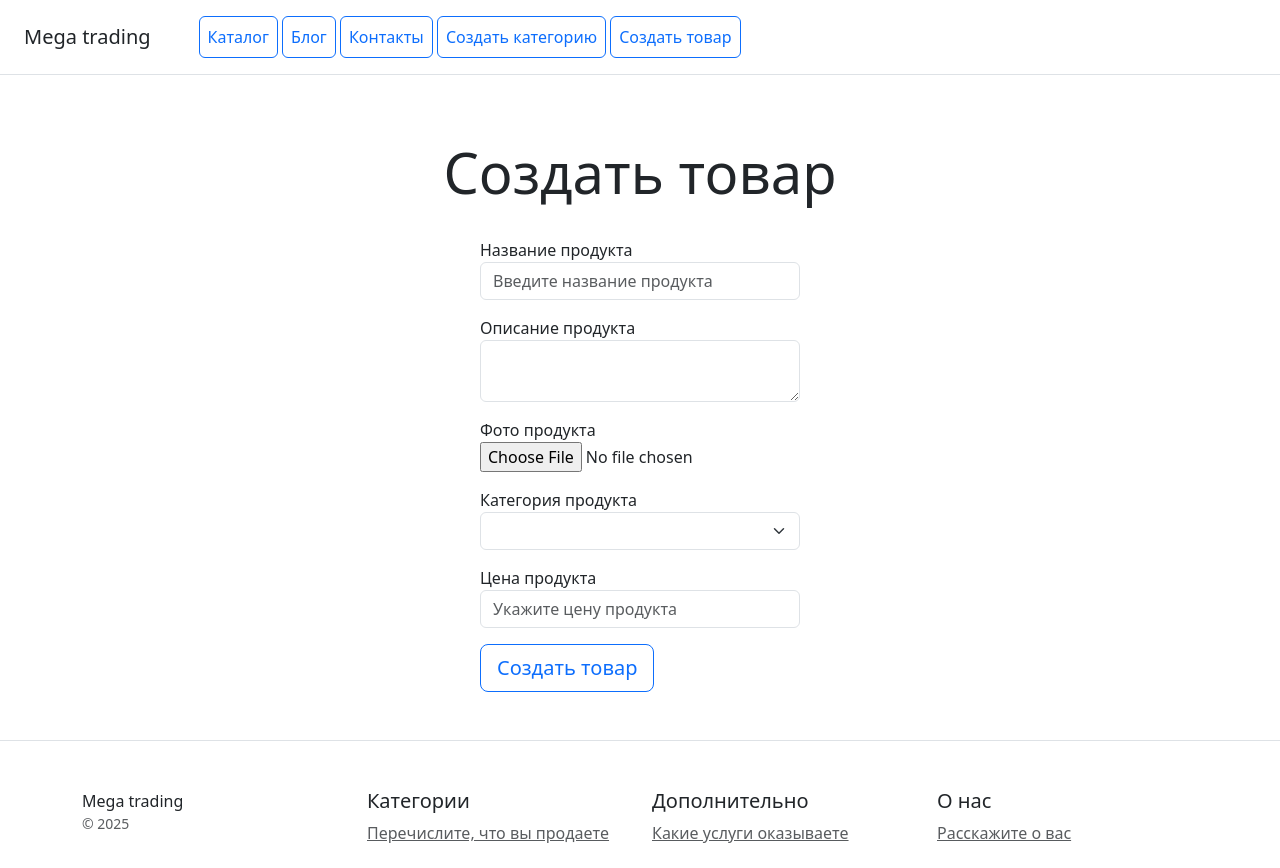
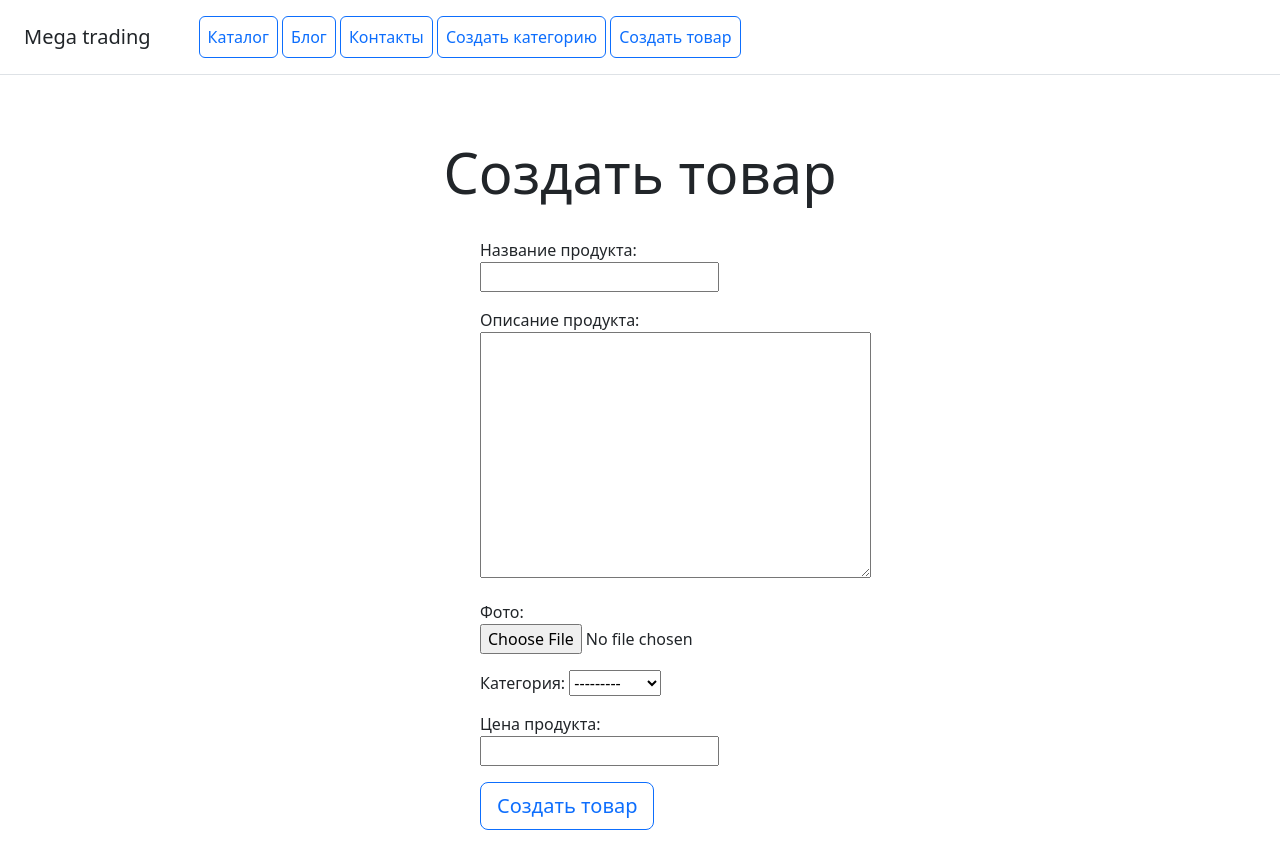
Before and after one commit to Uriy-T/skypro_UI_base, a Django app: page /product/create/ in a window 1280 px wide. Shown: the top 868 px of the page. Before the commit the page ends 843 px from the top, so only its background shows below. Run offline with Django 5.2, Linux system fonts and the light colour scheme; data comes from the database, SQL or seed files in the repository; lists and menus that the app fills with data are empty; some libraries are stand-ins or nearby versions.

Commit message:
Адаптировал подшаблоны форм создания и редактирования продукта для работы с формами, описанными на основе класса Django.

```diff
--- a/catalog/templates/catalog/product/create_product.html
+++ b/catalog/templates/catalog/product/create_product.html
@@ -8,34 +8,7 @@
 <div class="card-body w-25 mx-auto" >
     <form method="post" action="" class="form-floating" enctype="multipart/form-data">
         {% csrf_token %}
-        <div class="mb-3">
-            <label for="product_name">Название продукта</label>
-            <input type="text" name="product_name" class="form-control" id="product_name"
-                   placeholder="Введите название продукта" required>
-        </div>
-        <div class="mb-3">
-            <label for="product_description">Описание продукта</label>
-            <textarea type="text" name="product_description" class="form-control" id="product_description">
-            </textarea>
-        </div>
-        <div class="mb-3">
-            <label for="product_image">Фото продукта</label>
-            <input type="file" name="product_image" id="product_image" accept=".png, .jpg, .jpeg, .webp">
-        </div>
-
-        <div class="mb-3">
-            <label for="product_categories">Категория продукта</label>
-            <select name="product_categories" id="product_categories" class="form-select" required>
-                {% for category in categories %}
-                <option value="{{ category.pk }}">{{ category.category_name }}</option>
-                {% endfor %}
-            </select>
-        </div>
-        <div class="mb-3">
-            <label for="price">Цена продукта</label>
-            <input type="text" name="price" class="form-control" id="price" placeholder="Укажите цену продукта"
-                   required>
-        </div>
+        {{ form.as_p }}
         <button type="submit" class="btn btn-lg btn-block btn-outline-primary">Создать товар</button>
     </form>
 </div>
```
Also changed, not shown: catalog/templates/catalog/product/product_update.html (+4 -30 lines).
